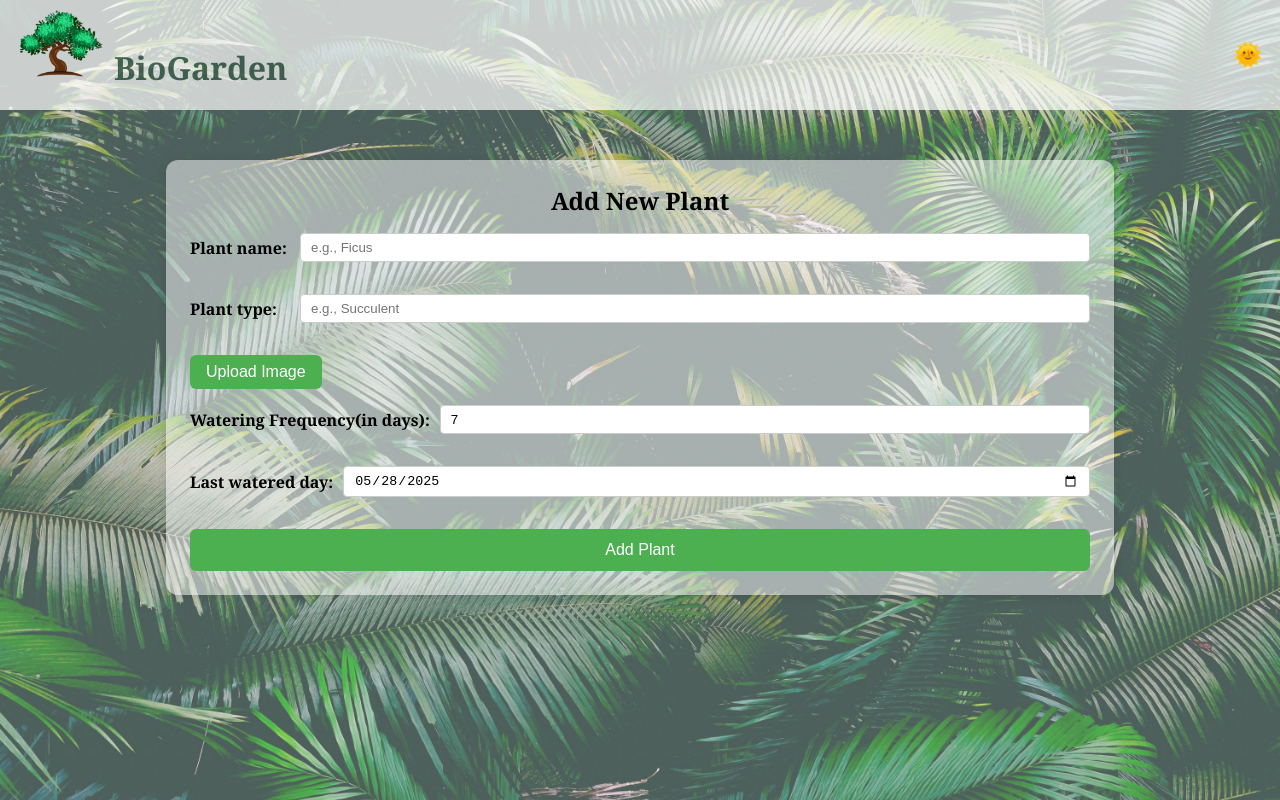
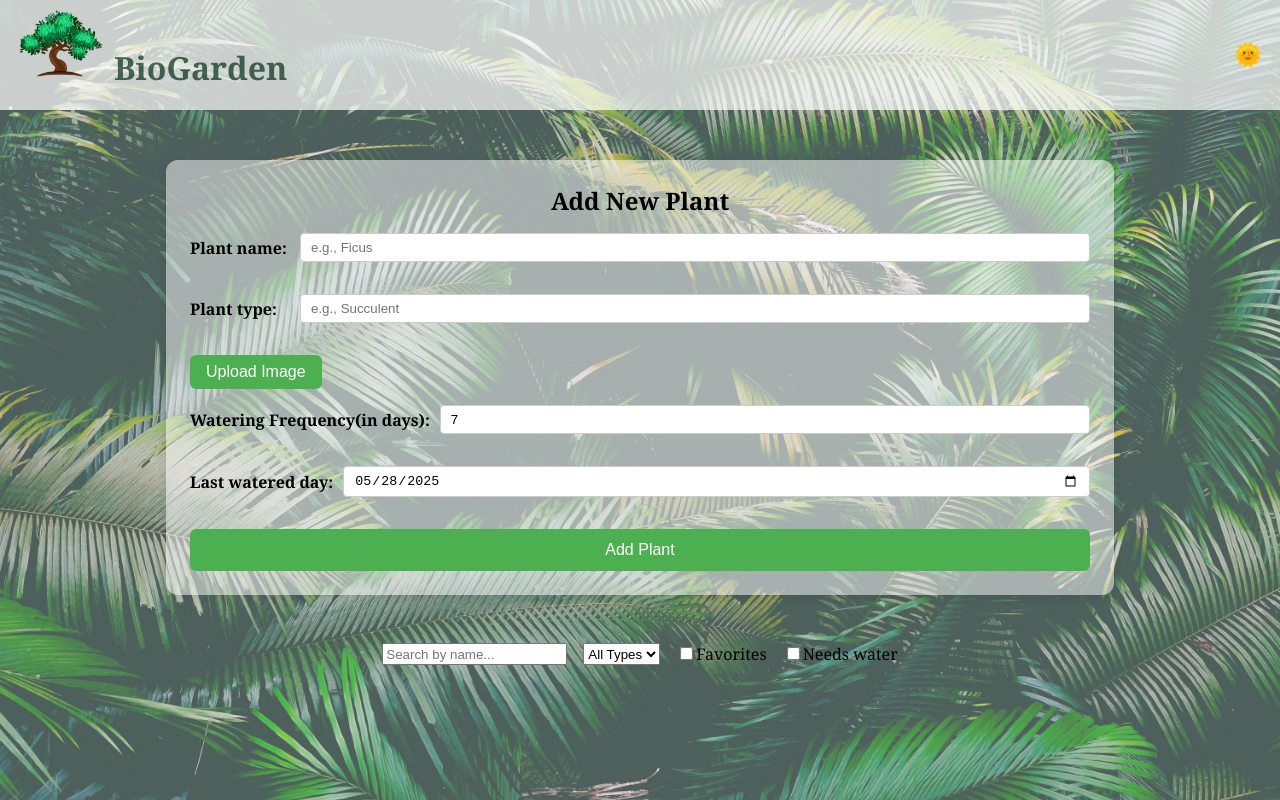
Before and after one commit to MItan9/biogarden-lab, a React (Create React App) app: page / in a window 1280 px wide. Built offline with nearby package versions, Linux system fonts and the light colour scheme.

Commit message:
filters logic

```diff
--- a/src/App.jsx
+++ b/src/App.jsx
@@ -3,6 +3,7 @@ import "./App.css";
 import Header from "./components/Header";
 import PlantForm from "./components/PlantForm";
 import PlantCard from "./components/PlantCard";
+import PlantFilter from "./components/PlantFilter";
 
 import NotificationManager from "./components/NotificationManager";
 
@@ -15,6 +16,17 @@ function App() {
     const saved = localStorage.getItem("plants");
     return saved ? JSON.parse(saved) : [];
   });
+
+  const [filterName, setFilterName] = useState("");
+  const [filterFavorite, setFilterFavorite] = useState(false);
+  const [filterNeedsWater, setFilterNeedsWater] = useState(false);
+  const [filterType, setFilterType] = useState("");
+
+  const isFiltering =
+    filterName.trim() !== "" ||
+    filterFavorite ||
+    filterNeedsWater ||
+    filterType !== "";
 
   useEffect(() => {
     localStorage.setItem("plants", JSON.stringify(plants));
@@ -42,6 +54,25 @@ function App() {
     );
   };
 
+  function daysSince(dateString) {
+    const now = new Date();
+    const last = new Date(dateString);
+    return Math.floor((now - last) / (1000 * 60 * 60 * 24));
+  }
+
+  const filteredPlants = plants.filter((plant) => {
+    const matchName = plant.name
+      .toLowerCase()
+      .includes(filterName.toLowerCase());
+    const matchFavorite = filterFavorite ? plant.favorite : true;
+    const matchType = filterType ? plant.type === filterType : true;
+    const matchWater = filterNeedsWater
+      ? daysSince(plant.lastWatered) >= plant.wateringFrequency
+      : true;
+
+    return matchName && matchFavorite && matchType && matchWater;
+  });
+
   return (
     <div>
       <div
@@ -63,6 +94,39 @@ function App() {
 
       <PlantForm isDarkMode={isDarkMode} onAddPlant={addPlant} />
 
+      <PlantFilter
+        filterName={filterName}
+        setFilterName={setFilterName}
+        filterFavorite={filterFavorite}
+        setFilterFavorite={setFilterFavorite}
+        filterNeedsWater={filterNeedsWater}
+        setFilterNeedsWater={setFilterNeedsWater}
+        filterType={filterType}
+        setFilterType={setFilterType}
+        allTypes={[...new Set(plants.map((p) => p.type))]}
+      />
+
+      {/* <div
+        style={{
+          display: "grid",
+          gridTemplateColumns: "repeat(auto-fit, minmax(300px, 1fr))",
+          gap: "1.5rem",
+          justifyItems: "center",
+          padding: "2rem",
+        }}
+      >
+        {filteredPlants.map((plant) => (
+          <PlantCard
+            key={plant.id}
+            plant={plant}
+            onWater={waterPlant}
+            onDelete={deletePlant}
+            onToggleFavorite={toggleFavorite}
+            isDarkMode={isDarkMode}
+          />
+        ))}
+      </div>
+
       <div
         style={{
           display: "grid",
@@ -82,7 +146,52 @@ function App() {
             isDarkMode={isDarkMode}
           />
         ))}
-      </div>
+      </div> */}
+      {isFiltering ? (
+        // Показываем отфильтрованный список
+        <div
+          style={{
+            display: "grid",
+            gridTemplateColumns: "repeat(auto-fit, minmax(300px, 1fr))",
+            gap: "1.5rem",
+            justifyItems: "center",
+            padding: "2rem",
+          }}
+        >
+          {filteredPlants.map((plant) => (
+            <PlantCard
+              key={plant.id}
+              plant={plant}
+              onWater={waterPlant}
+              onDelete={deletePlant}
+              onToggleFavorite={toggleFavorite}
+              isDarkMode={isDarkMode}
+            />
+          ))}
+        </div>
+      ) : (
+        // Показываем полный список, если фильтра нет
+        <div
+          style={{
+            display: "grid",
+            gridTemplateColumns: "repeat(3, 1fr)",
+            gap: "1.5rem",
+            padding: "1rem",
+            alignItems: "stretch",
+          }}
+        >
+          {plants.map((plant) => (
+            <PlantCard
+              key={plant.id}
+              plant={plant}
+              onWater={waterPlant}
+              onDelete={deletePlant}
+              onToggleFavorite={toggleFavorite}
+              isDarkMode={isDarkMode}
+            />
+          ))}
+        </div>
+      )}
 
       <main style={{ padding: "1rem", position: "relative", zIndex: 1 }}>
         <NotificationManager />
--- a/src/components/PlantFilter.jsx
+++ b/src/components/PlantFilter.jsx
@@ -0,0 +1,62 @@
+import React from "react";
+
+export default function PlantFilter({
+  filterName,
+  setFilterName,
+  filterFavorite,
+  setFilterFavorite,
+  filterNeedsWater,
+  setFilterNeedsWater,
+  filterType,
+  setFilterType,
+  allTypes,
+}) {
+  return (
+    <div
+      style={{
+        display: "flex",
+        flexWrap: "wrap",
+        gap: "1rem",
+        justifyContent: "center",
+        padding: "1rem",
+      }}
+    >
+      <input
+        type="text"
+        placeholder="Search by name..."
+        value={filterName}
+        onChange={(e) => setFilterName(e.target.value)}
+      />
+
+      <select
+        value={filterType}
+        onChange={(e) => setFilterType(e.target.value)}
+      >
+        <option value="">All Types</option>
+        {allTypes.map((type, i) => (
+          <option key={i} value={type}>
+            {type}
+          </option>
+        ))}
+      </select>
+
+      <label>
+        <input
+          type="checkbox"
+          checked={filterFavorite}
+          onChange={(e) => setFilterFavorite(e.target.checked)}
+        />
+        Favorites
+      </label>
+
+      <label>
+        <input
+          type="checkbox"
+          checked={filterNeedsWater}
+          onChange={(e) => setFilterNeedsWater(e.target.checked)}
+        />
+        Needs water
+      </label>
+    </div>
+  );
+}
```
